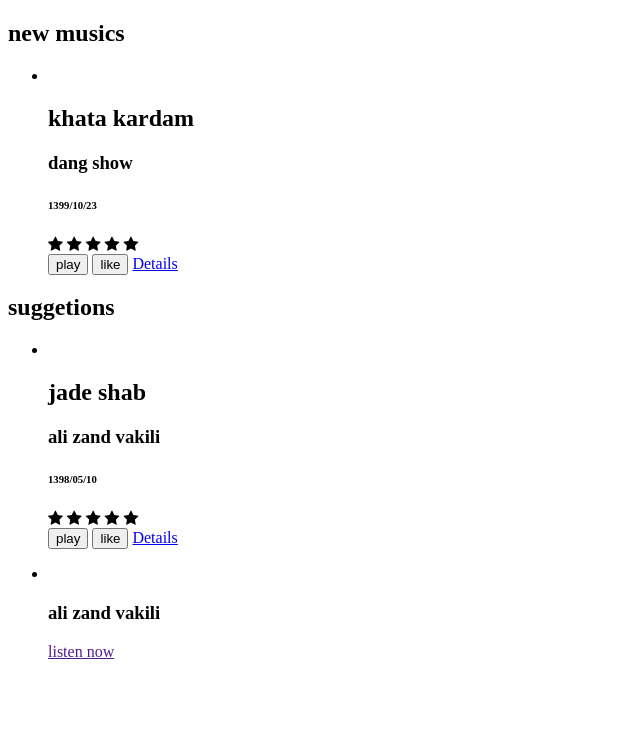
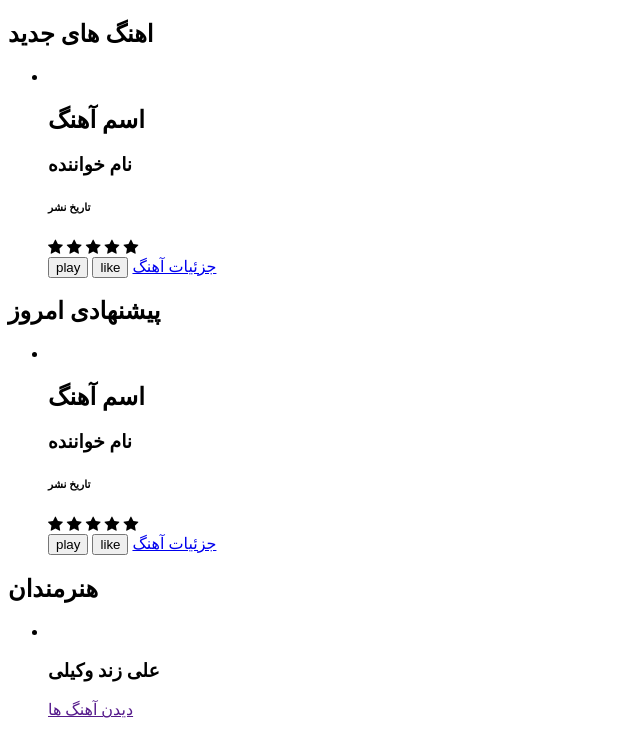
Before and after one commit to Star-Academy/Summer1400-FE-Team1, a website: page Pages/musicPage.html in a window 1280 px wide. Shown: the whole page, without its empty margins (0-640 px from the left). Drawn offline with Linux system fonts and the light colour scheme.

Commit message:
Change to Persian - v3 - Asadi

```diff
--- a/Pages/musicPage.html
+++ b/Pages/musicPage.html
@@ -4,7 +4,7 @@
     <meta charset="UTF-8">
     <meta http-equiv="X-UA-Compatible" content="IE=edge">
     <meta name="viewport" content="width=device-width, initial-scale=1.0">
-    <title>Music Page</title>
+    <title>آهنگ ها </title>
   <link rel="stylesheet" href="https://cdnjs.cloudflare.com/ajax/libs/font-awesome/4.7.0/css/font-awesome.min.css">
 </head>
 <body>
@@ -12,14 +12,14 @@
     <main>
         <section class="new-musics">
             <div class="music-cart">
-                <h2>new musics</h2>
+                <h2>اهنگ های جدید </h2>
             <article class="new-musics-part">
                 <ul>
                     <li>
                         <img src="" alt="" class="music-img">
-                        <h2 class="music-name">khata kardam</h2>
-                        <h3 class="singer-name">dang show</h3>
-                        <h6 class="relase-date">1399/10/23</h6>
+                        <h2 class="music-name">اسم آهنگ </h2>
+                        <h3 class="singer-name">نام خواننده </h3>
+                        <h6 class="relase-date">تاریخ نشر</h6>
                         <div class="Rate">
                             <span class="fa fa-star checked"></span>
                             <span class="fa fa-star checked"></span>
@@ -29,7 +29,7 @@
                         </div>
                         <input type="button" value="play">
                         <input type="button" value="like">
-                        <a href="#" class="music-info">Details</a>
+                        <a href="./MusicInfoPage.html" class="music-info">جزئیات آهنگ</a>
                     </li>
                 </ul>
             </article>
@@ -37,14 +37,14 @@
         </section>
         <section class="suggestion">
             <div class="music-cart">
-                <h2>suggetions</h2>
+                <h2>پیشنهادی امروز</h2>
                 <article class="suggest-musics-part">
                     <ul>
                         <li>
                             <img src="" alt="" class="music-img">
-                            <h2 class="music-name">jade shab</h2>
-                            <h3 class="singer-name">ali zand vakili</h3>
-                            <h6 class="relase-date">1398/05/10</h6>
+                            <h2 class="music-name">اسم آهنگ </h2>
+                            <h3 class="singer-name">نام خواننده </h3>
+                            <h6 class="relase-date">تاریخ نشر</h6>
                             <div class="Rate">
                                 <span class="fa fa-star checked"></span>
                                 <span class="fa fa-star checked"></span>
@@ -54,7 +54,7 @@
                             </div>
                             <input type="button" value="play">
                             <input type="button" value="like">
-                            <a href="#" class="music-info">Details</a>
+                            <a href="./MusicInfoPage.html" class="music-info">جزئیات آهنگ</a>
                         </li>
                     </ul>
                 </article>
@@ -62,12 +62,13 @@
         </section>
         <section class="artits">
             <div class="artist-show">
+                <h2>هنرمندان </h2>
                 <article class="artis-section">
                     <ul>
                         <li>
                             <img src="" alt="" class="artist-img">
-                            <h3 class="arist-name">ali zand vakili</h3>
-                            <a href="" class="artist-musics">listen now</a>
+                            <h3 class="arist-name">علی زند وکیلی  </h3>
+                            <a href="" class="artist-musics">دیدن آهنگ ها </a>
                         </li>
                     </ul>
                 </article>
```
Also changed, not shown: Pages/FavoritesPage.html (+10 -10 lines), Pages/LandingPage.html (+3 -3 lines), Pages/LoginPage.html (+6 -6 lines), Pages/MusicInfoPage.html (+3 -3 lines).
